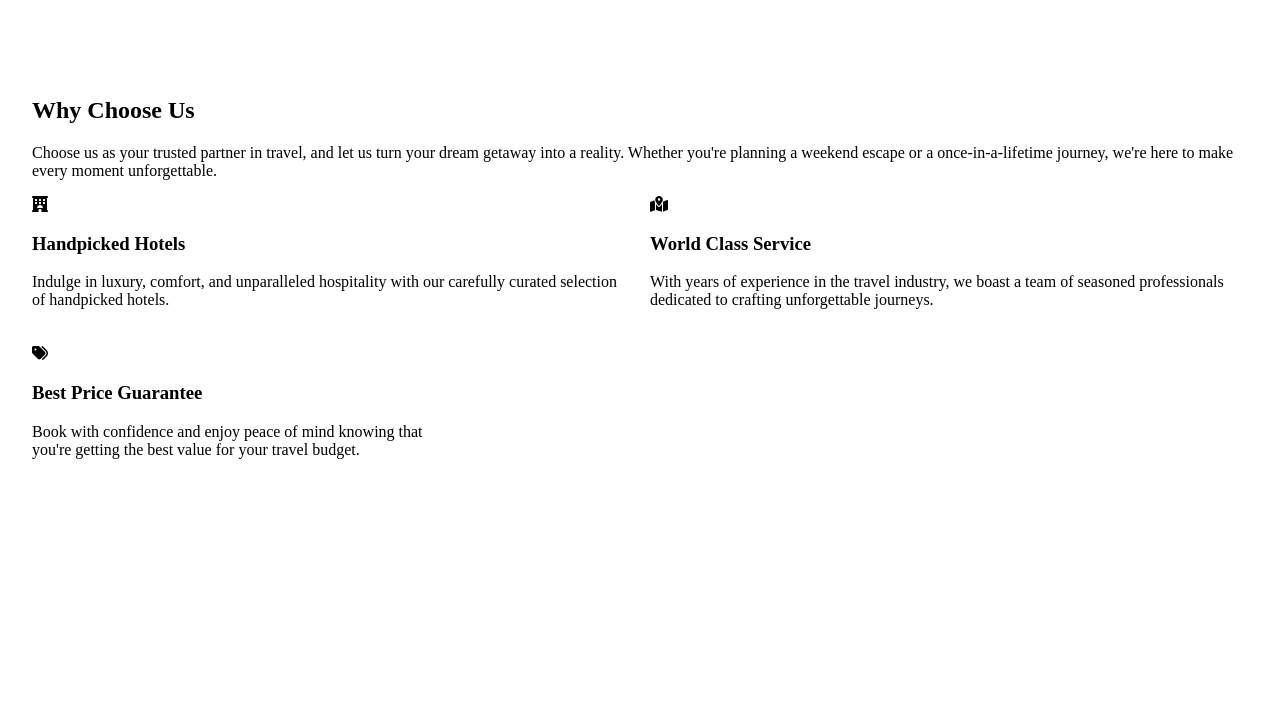
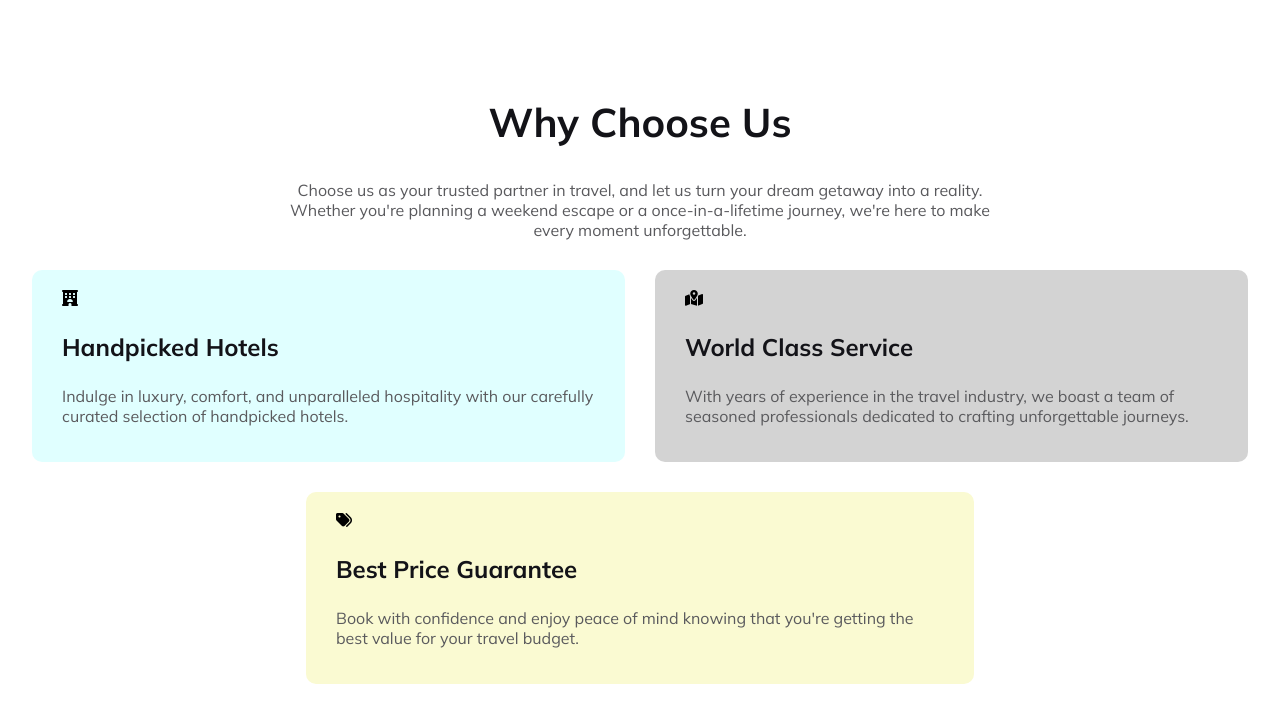
Before and after one commit to pathikroy86/Travel-Agency, a plain HTML site: page index.html in a window 1280 px wide. Shown: the part 2616-3338 px from the top of the page. Before the commit the page ends 3111 px from the top, so only its background shows below. Drawn offline with Linux system fonts and the light colour scheme.

Commit message:
why choose us

```diff
--- a/CSS/style.css
+++ b/CSS/style.css
@@ -234,3 +234,99 @@ body {
 .bandarban {
     background-image: url(../images/Rectangle\ 10.png);
 }
+
+/* why choose us styles */
+.cause-container {
+    margin-bottom: 100px;
+}
+
+.choose-us-text {
+    width: 60%;
+    margin: auto;
+    margin-bottom: 30px;
+    text-align: center;
+}
+
+.choose-us-text h1 {
+    color: #131318;
+    font-family: var(--font-family);
+    font-size: 40px;
+    font-weight: 700;
+}
+
+.choose-us-text>p {
+    color: #131318;
+    opacity: 0.7;
+    font-family: var(--font-family);
+    font-size: 16px;
+}
+
+.first {
+    display: grid;
+    grid-template-columns: repeat(2, 1fr);
+    gap: 30px;
+    margin-bottom: 30px;
+}
+
+.hotels {
+    background: lightcyan;
+    padding: 20px 30px;
+    border-radius: 10px;
+}
+
+.hotels h3 {
+    color: #131318;
+    font-family: var(--font-family);
+    font-size: 24px;
+    font-weight: 700;
+}
+
+.hotels p {
+    color: #5A5A5D;
+    font-family: var(--font-family);
+    font-size: 16px;
+}
+
+.services {
+    background-color: lightgray;
+    padding: 20px 30px;
+    border-radius: 10px;
+}
+
+.services h3 {
+    color: #131318;
+    font-family: var(--font-family);
+    font-size: 24px;
+    font-weight: 700;
+}
+
+.services p {
+    color: #5A5A5D;
+    font-family: var(--font-family);
+    font-size: 16px;
+}
+
+.second {
+    display: flex;
+    justify-content: center;
+}
+
+.best-price {
+    width: 50%;
+    background-color: lightgoldenrodyellow;
+    padding: 20px 30px;
+    border-radius: 10px;
+}
+
+.best-price h3 {
+    color: #131318;
+    font-family: var(--font-family);
+    font-size: 24px;
+    font-weight: 700;
+}
+
+.best-price p {
+    color: #5A5A5D;
+    font-family: var(--font-family);
+    font-size: 16px;
+}
--- a/index.html
+++ b/index.html
@@ -123,7 +123,7 @@
                 unforgettable.</p>
         </div>
         <div class="cause-container">
-            <div class="first-row">
+            <div class="first">
                 <div class="hotels">
                     <i class="fa-solid fa-hotel"></i>
                     <h3>Handpicked Hotels</h3>
@@ -137,7 +137,7 @@
                         dedicated to crafting unforgettable journeys.</p>
                 </div>
             </div>
-            <div class="second-row">
+            <div class="second">
                 <div class="best-price">
                     <i class="fa-solid fa-tags"></i>
                     <h3>Best Price Guarantee</h3>
```
